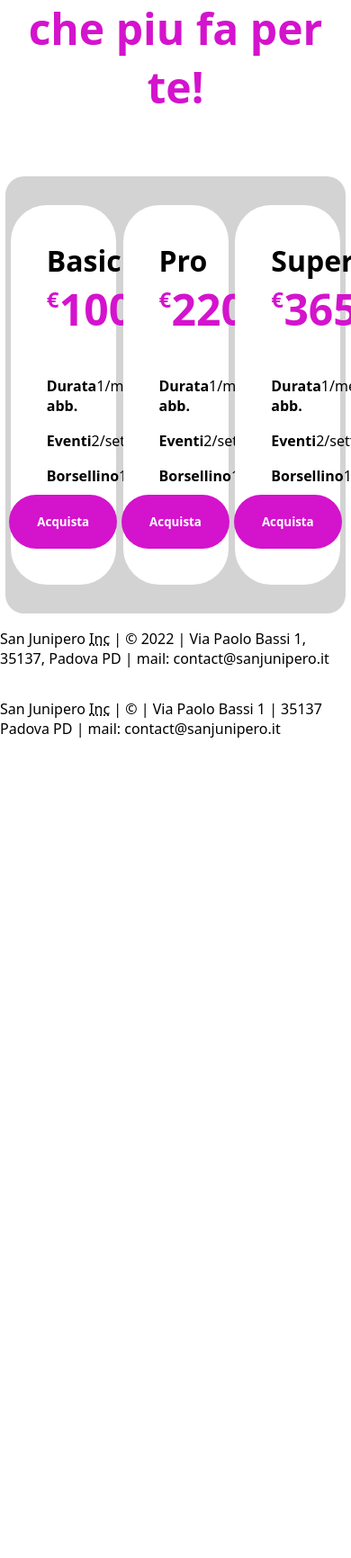
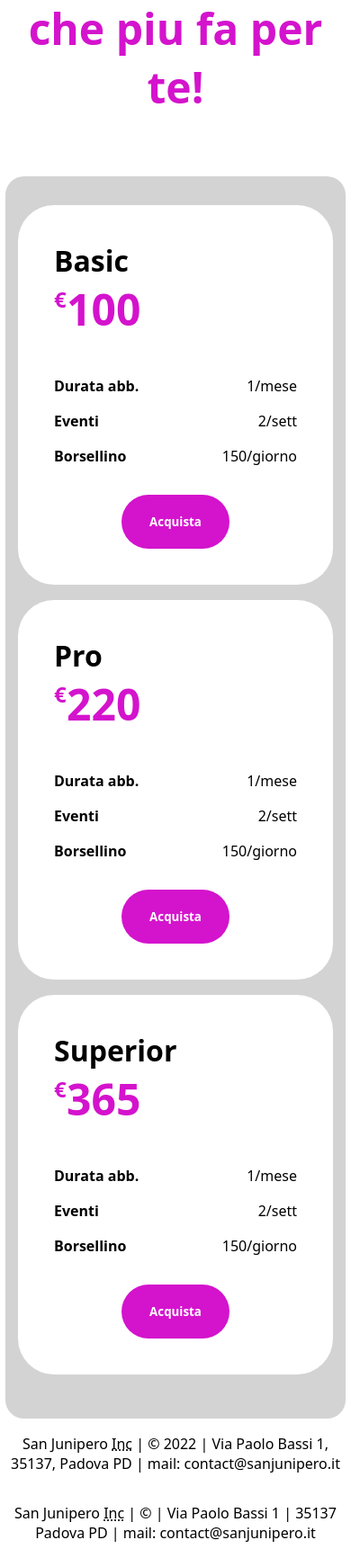
Before and after one commit to ivanarena/unipd-tecnologie-web, a PHP site: page /php/abbonamenti.php in a window 390 px wide; the page is wider, and only the part inside the window is pictured. Shown: the part 483-2215 px from the top of that part at 90% size. Before the commit the page ends 1303 px from the top of that part, so only its background shows below. Run offline with PHP 8.4, Linux system fonts and the light colour scheme.

Commit message:
reso responsive abbonamenti.css

```diff
--- a/styles/abbonamenti.css
+++ b/styles/abbonamenti.css
@@ -63,3 +63,14 @@
     font-weight: bold;
     align-self: center;
 }
+
+@media only screen and (max-width: 768px) {
+    .plans-container {
+        flex-direction: column;
+    }
+
+    .plan-card {
+        margin-bottom: 2vh;
+        width: 90vw;
+    }
+}
--- a/styles/footer.css
+++ b/styles/footer.css
@@ -1,4 +1,5 @@
 footer {
     padding-top: 2vh;
     padding-bottom: 2vh;
+    text-align: center;
 }
```
